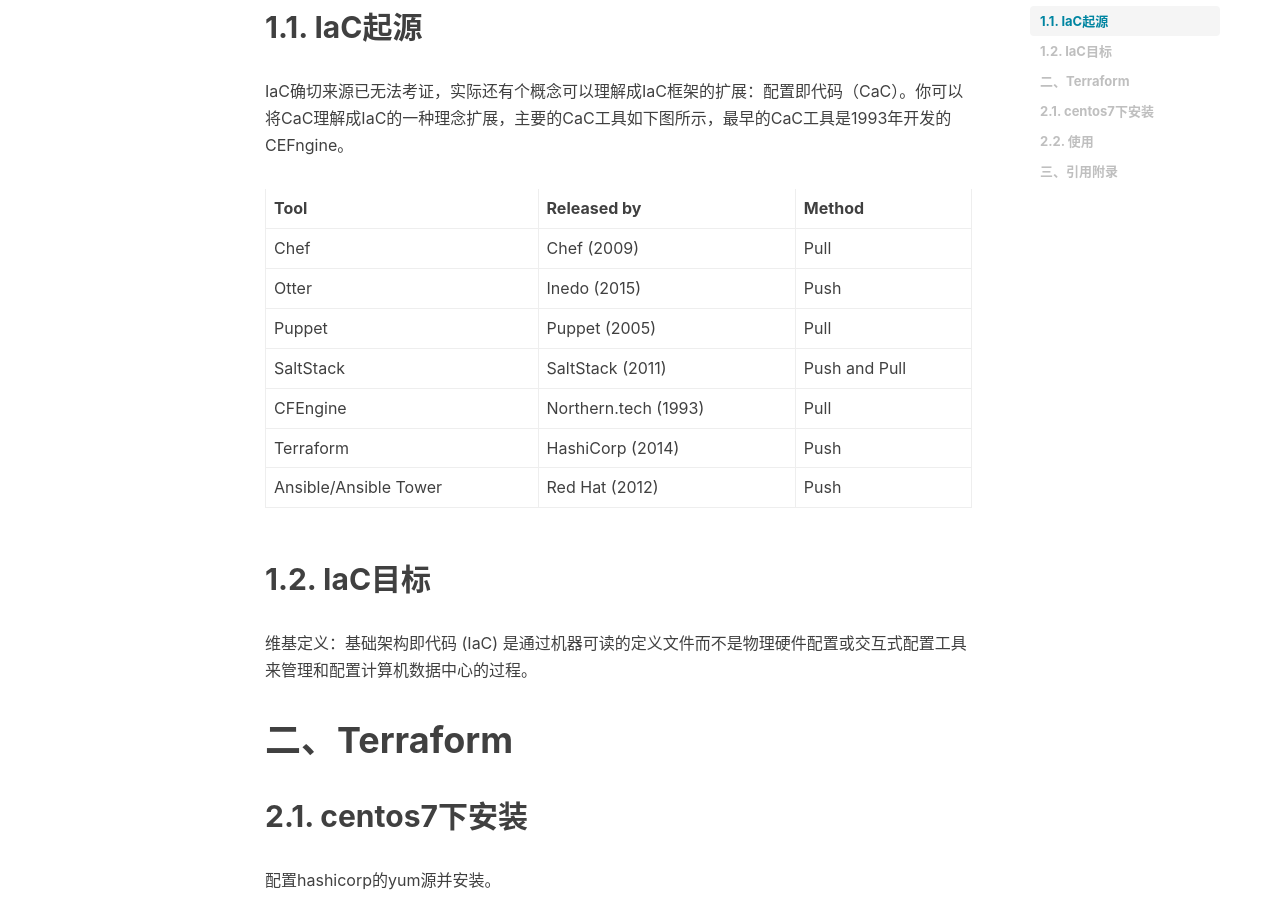
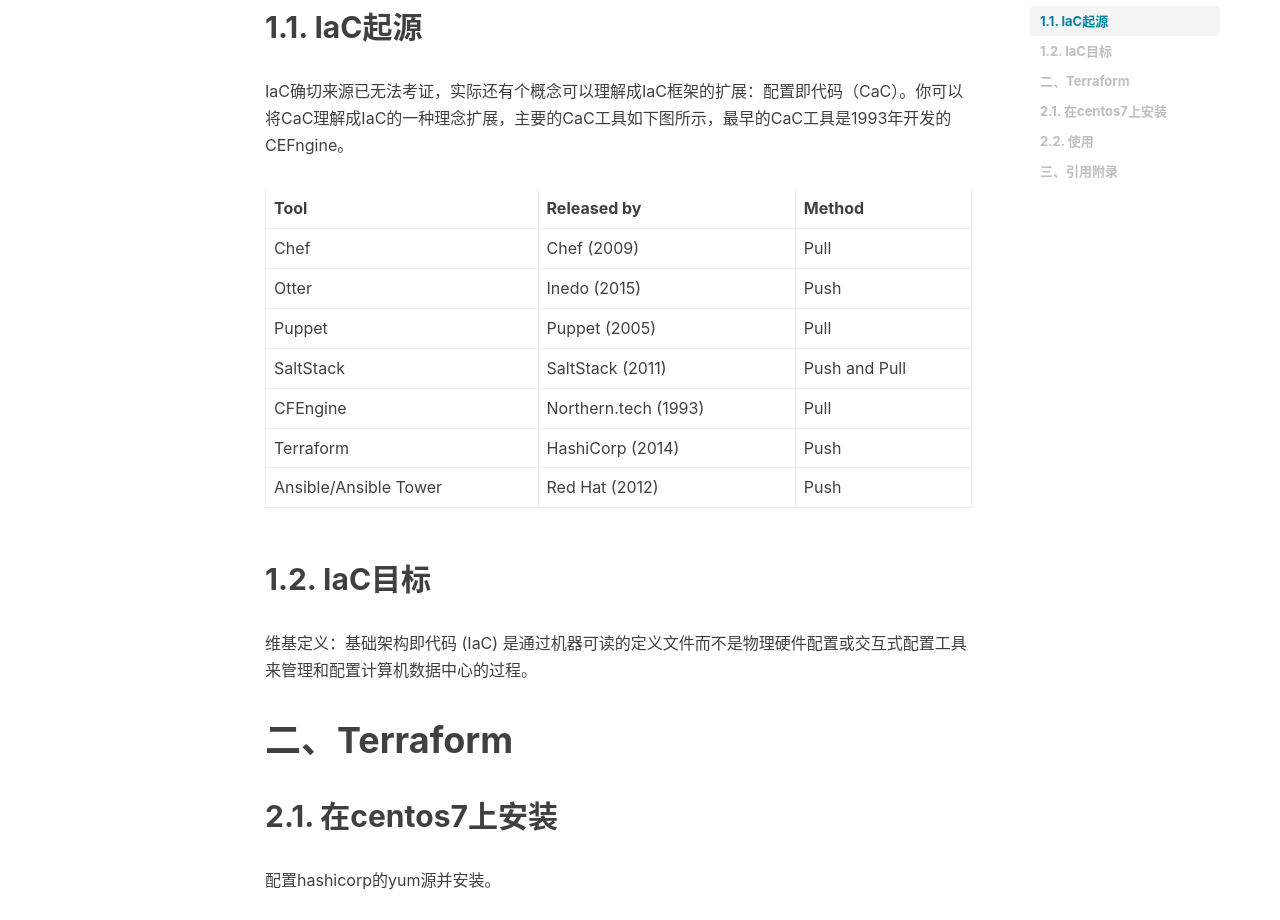
Before and after one commit to shihai1991/shihai1991.github.io, a Jekyll site: the page built from _posts/2022-06-10-Terraform初体验.md, in a window 1280 px wide and 1400 px high, scrolled down 424 px. Shown: the part 157-1077 px from the top of the window. Built offline with Jekyll 4.4.1, drawn with Linux system fonts in a browser that asks for light colours; nearby versions of some CDN libraries; comment, search, counter and statistics services are not loaded.

Commit message:
Update 2022-06-10-Terraform初体验.md

````diff
--- a/_posts/2022-06-10-Terraform初体验.md
+++ b/_posts/2022-06-10-Terraform初体验.md
@@ -27,7 +27,7 @@
 维基定义：基础架构即代码 (IaC) 是通过机器可读的定义文件而不是物理硬件配置或交互式配置工具来管理和配置计算机数据中心的过程。
 
 # 二、Terraform
-## 2.1. centos7下安装
+## 2.1. 在centos7上安装
 配置hashicorp的yum源并安装。
 ```shell
 yum-config-manager --add-repo https://rpm.releases.hashicorp.com/RHEL/hashicorp.repo
````
